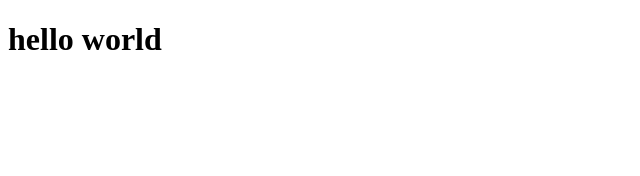
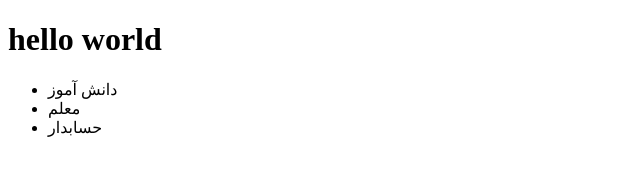
Before and after one commit to manbagheri38/sampleOfGit, a plain HTML site: page index.html in a window 1280 px wide. Shown: the whole page, without its empty margins (0-640 px from the left). Drawn offline with Linux system fonts and the light colour scheme.

Commit message:
add list in index.html

```diff
--- a/index.html
+++ b/index.html
@@ -9,5 +9,17 @@
 <body>
     <h1>hello world</h1>
 
+    <ul>
+        <li>
+            دانش آموز
+        </li>
+        <li>
+            معلم
+        </li>
+        <li>
+            حسابدار
+        </li>
+    </ul>
+
 </body>
 </html>
```
